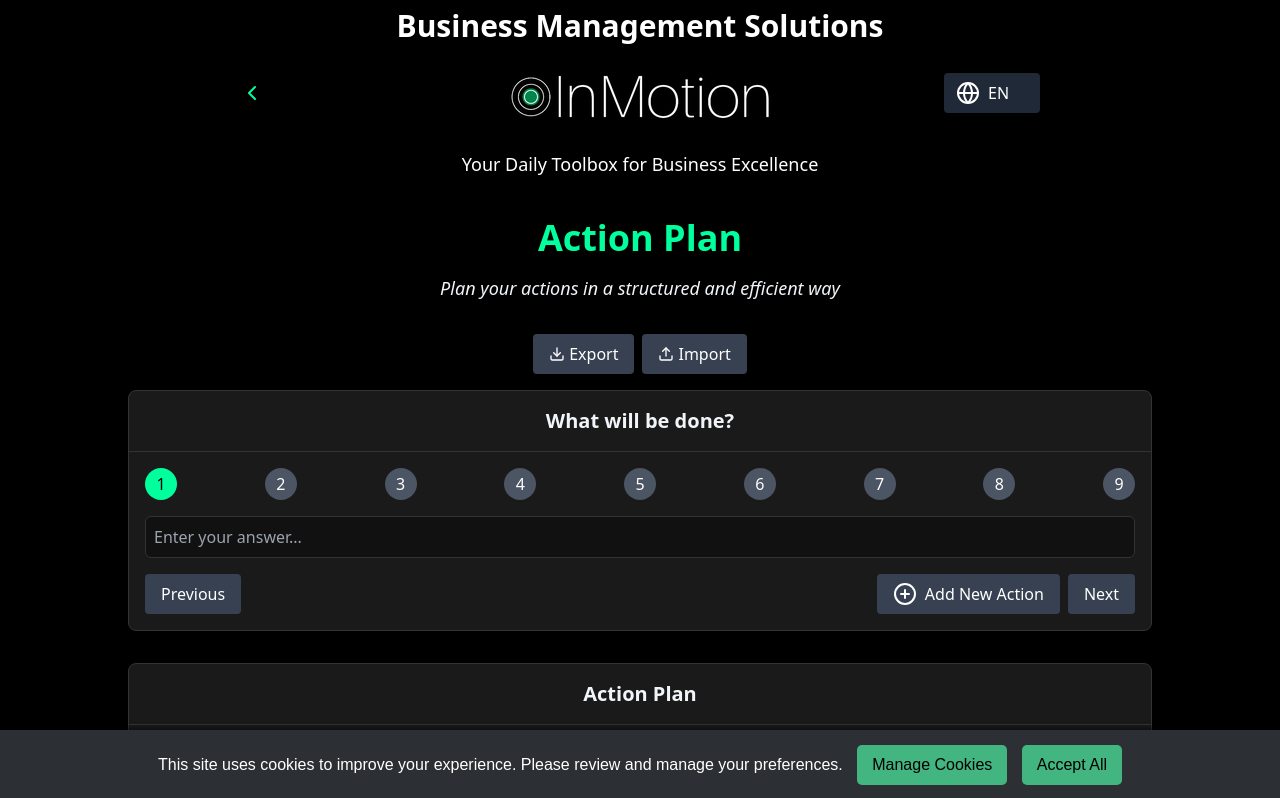
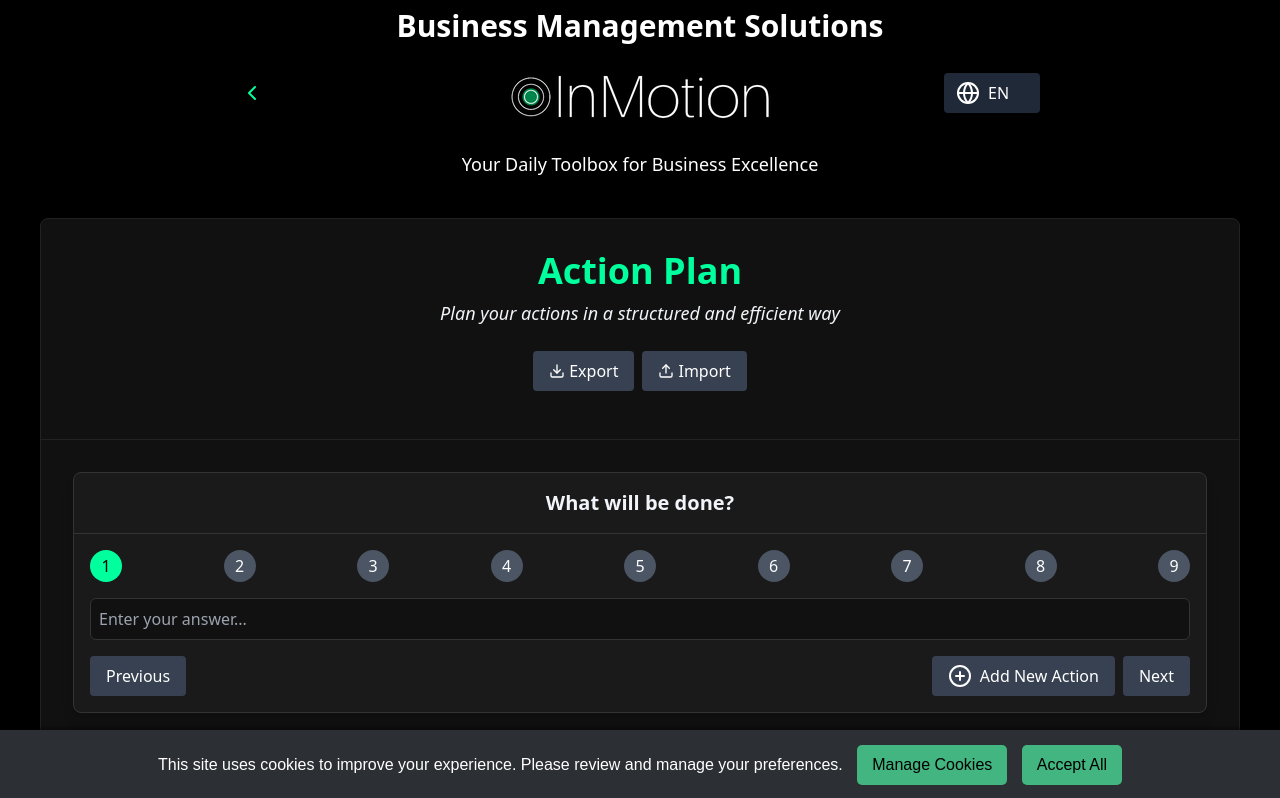
Before and after one commit to beloureiro/NS3, a React (Create React App) app: page /NS3/5w2h in a window 1280 px wide. Shown: the top 798 px of the page. Built offline with nearby package versions, Linux system fonts and the light colour scheme.

Commit message:
Plano de açao redesenhado

```diff
--- a/src/tools/ActionPlan/ActionPlan.js
+++ b/src/tools/ActionPlan/ActionPlan.js
@@ -224,20 +224,26 @@ const ActionPlanApp = ({ language }) => {
   };
 
   return (
-    <div className="w-full bg-black min-h-screen p-6 text-gray-300 font-sans antialiased">
-      {/* Wrapper div with max-width and center alignment */}
-      <div className="max-w-5xl mx-auto">
-        <h1 className="text-4xl font-bold text-[#00ff9d] text-center mb-4">{t.title}</h1>
-        <p className="text-lg text-[#f1f5f9] italic text-center mb-8">
+    <div className="w-full bg-black min-h-screen text-gray-300 font-sans antialiased p-6">
+      {/* Main container with different background */}
+      <div className="w-full bg-[#111111] border border-[#222222] rounded-lg overflow-hidden">
+        {/* Header section */}
+        <div className="border-b border-[#222222]">
+          <div className="p-8 text-center">
+            <h1 className="text-4xl font-bold text-[#00ff9d] mb-2">{t.title}</h1>
+            <p className="text-lg text-[#f1f5f9] italic mb-6">
               {t.subtitle}
             </p>
-        {/* Botões de Importação e Exportação */}
             <ImportExportButtons
               onExport={handleExport}
               onImport={() => handleImportClick(fileInputRef)}
               t={t}
-          className="mt-4"
             />
+          </div>
+        </div>
+
+        {/* Main content section */}
+        <div className="p-8">
           <input
             type="file"
             ref={fileInputRef}
@@ -245,9 +251,9 @@ const ActionPlanApp = ({ language }) => {
             onChange={handleImport}
             accept=".json"
           />
-        {/* Conteúdo principal */}
+
           <main className="space-y-8">
-          {/* Seção de entrada */}
+            {/* Cards and other content */}
             <Card>
               <CardHeader>
                 <CardTitle>{t.questions[currentQuestion].question}</CardTitle>
@@ -361,7 +367,7 @@ const ActionPlanApp = ({ language }) => {
               </CardContent>
             </Card>
 
-          {/* Action Plan (Tabela) - Movida para cima */}
+            {/* Action Plan Table */}
             <Card>
               <CardHeader>
                 <CardTitle>{t.actionPlan}</CardTitle>
@@ -463,7 +469,7 @@ const ActionPlanApp = ({ language }) => {
               </CardContent>
             </Card>
 
-          {/* Action Overview (Gráfico) - Movido para baixo */}
+            {/* Chart */}
             <Card>
               <CardHeader>
                 <CardTitle>{t.actionOverview}</CardTitle>
@@ -482,7 +488,10 @@ const ActionPlanApp = ({ language }) => {
               </CardContent>
             </Card>
           </main>
-        <ContactSection /> {/* Moved ContactSection to the end */}
+
+          {/* Contact Section */}
+          <ContactSection />
+        </div>
       </div>
     </div>
   );
```
Lines whose indentation alone changed are shown as unchanged.
